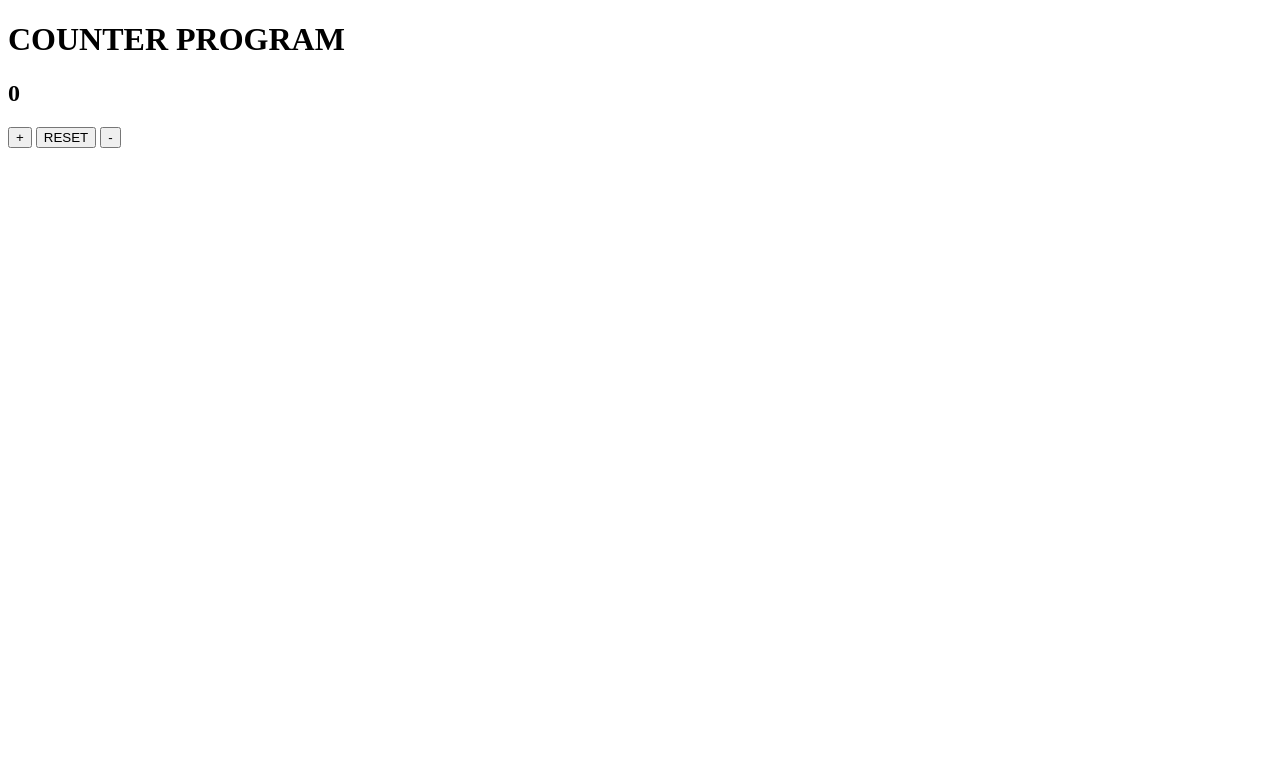
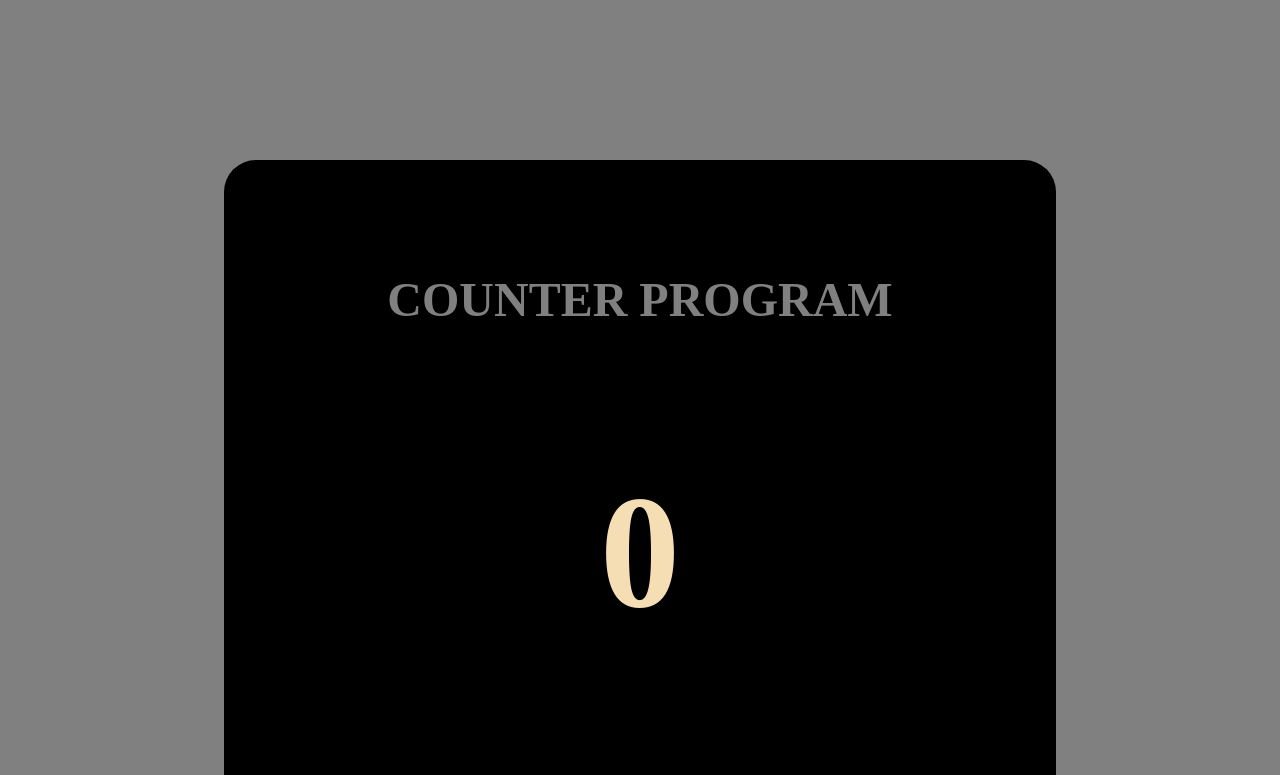
Before and after one commit to teddythebear-code/Counter_program, a plain HTML site: page the program/index.html in a window 1280 px wide. Shown: the top 775 px of the page. Drawn offline with Linux system fonts and the light colour scheme; files that its build step writes are made by us from their sources.

Commit message:
html update and Css
the fix the css link to html and style the the wed page with Css

```diff
--- a/the program/css/style.css
+++ b/the program/css/style.css
@@ -0,0 +1,27 @@
+body {
+    background-color: gray;
+    margin: 4rem;
+}
+.PROGRAMBOX{
+    margin: 10rem;
+    padding: 5rem;
+    border-radius: 2rem;
+    background-color: black;
+    color: wheat;
+    h1{
+        color: gray;
+        text-align: center;
+        font-size: 3rem;
+    }
+    h2{
+        text-align: center;
+        font-size: 10rem;
+    }
+    button{
+        padding: 4rem;
+        margin-left: 5rem;
+        border-radius: 2rem;
+        background-color: royalblue;
+        font-size: 3rem;
+    }
+}
--- a/the program/index.html
+++ b/the program/index.html
@@ -5,18 +5,24 @@
     <meta name="viewport" content="width=device-width, initial-scale=1.0">
     <title>COUNTER_PROGRAM</title>
 
-    <link rel="stylesheet" href="style.css">
+    <link rel="stylesheet" href="css/style.css">
 </head>
 <body>
 
+<div class="PROGRAMBOX">
+
 <h1>COUNTER PROGRAM</h1>
+
     <h2 id="name">0</h2>
 
     <button id = "add" >+</button>
     <button id = "reset" >RESET</button>
     <button id = "delet" >-</button>
 
+</div>
+
+<script src="js/script.js"></script>
 </body>
-<script src="js/script.js"></script>
+
 
 </html>
```
